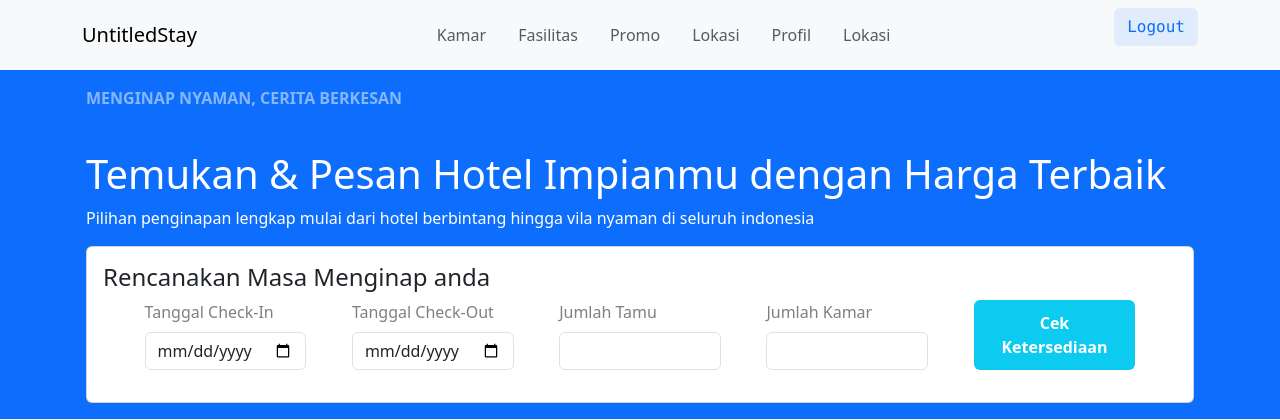
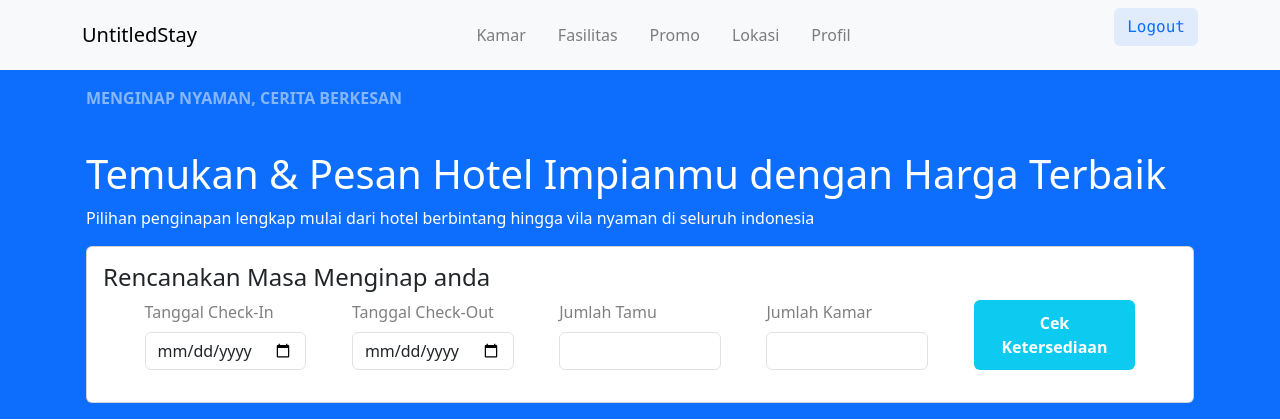
Before and after one commit to MercuryinGit/unhotel, a Laravel app: page / in a window 1280 px wide. Shown: the top 420 px of the page. Run offline with Laravel 12, Linux system fonts and the light colour scheme.

Commit message:
Kamar page

```diff
--- a/app/Http/Controllers/KamarController.php
+++ b/app/Http/Controllers/KamarController.php
@@ -49,7 +49,7 @@ class KamarController extends Controller
     // 4. Menampilkan form edit kamar
     public function edit(Kamar $kamar)
     {
-        return view('kamar.edit', compact('kamar'));
+        return view('kamar.edit', compact('kamars'));
     }
 
     // 5. Memperbarui data kamar
--- a/resources/views/components/navbar.blade.php
+++ b/resources/views/components/navbar.blade.php
@@ -2,7 +2,7 @@
     integrity="sha384-sRIl4kxILFvY47J16cr9ZwB07vP4J8+LH7qKQnuqkuIAvNWLzeN8tE5YBujZqJLB" crossorigin="anonymous" />
 <nav class="navbar navbar-expand-sm navbar-light bg-light">
     <div class="container position-relative">
-        <a class="navbar-brand" href="#">UntitledStay</a>
+        <a class="navbar-brand" href="{{ route('dashboard') }}">UntitledStay</a>
         <button class="navbar-toggler d-lg-none" type="button" data-bs-toggle="collapse"
             data-bs-target="#collapsibleNavId" aria-controls="collapsibleNavId" aria-expanded="false"
             aria-label="Toggle navigation">
@@ -11,22 +11,19 @@
         <div class="collapse navbar-collapse justify-content-center" id="collapsibleNavId">
             <ul class="nav">
                 <li class="nav-item">
-                    <a class="nav-link disabled" href="#">Kamar</a>
+                    <a class="nav-link {{ request()->routeIs('kamar.*') ? 'text-primary' : 'text-black-50' }}" href="{{ route('kamar.index') }}">Kamar</a>
                 </li>
                 <li class="nav-item">
-                    <a class="nav-link disabled" href="#">Fasilitas</a>
+                    <a class="nav-link {{ request()->routeIs('fasilitas.*') ? 'text-primary' : 'text-black-50' }}" href="{{ route('fasilitas.index') }}">Fasilitas</a>
                 </li>
                 <li class="nav-item">
-                    <a class="nav-link disabled" href="#">Promo</a>
+                    <a class="nav-link {{ request()->routeIs('promo.*') ? 'text-primary' : 'text-black-50' }}" href="{{ route('promo.index') }}">Promo</a>
                 </li>
                 <li>
-                    <a class="nav-link disabled" href="#">Lokasi</a>
+                    <a class="nav-link {{ request()->routeIs('lokasi.*') ? 'text-primary' : 'text-black-50' }}" href="{{ route('lokasi.index') }}">Lokasi</a>
                 </li>
                 <li>
-                    <a class="nav-link disabled" href="#">Profil</a>
-                </li>
-                <li>
-                    <a class="nav-link disabled" href="#">Lokasi</a>
+                    <a class="nav-link {{ request()->routeIs('profil.*') ? 'text-primary' : 'text-black-50' }}" href="{{ route('profil.index') }}">Profil</a>
                 </li>
             </ul>
         </div>
--- /dev/null
+++ b/resources/views/kamar/index.blade.php
@@ -0,0 +1 @@
+<x-navbar></x-navbar>
--- a/routes/web.php
+++ b/routes/web.php
@@ -1,5 +1,6 @@
 <?php
 
+use App\Http\Controllers\KamarController;
 use App\Http\Controllers\AuthController;
 use Illuminate\Support\Facades\Route;
 
@@ -25,7 +26,6 @@ Route::post('/logout', [AuthController::class, 'logout'])->name('logout');
 Route::post('/logout', [AuthController::class, 'logout'])->name('logout');
 
 Route::middleware(['auth'])->group(function () {
-
     Route::resource('kamar', KamarController::class)
         ->except(['show']);
 });
```
